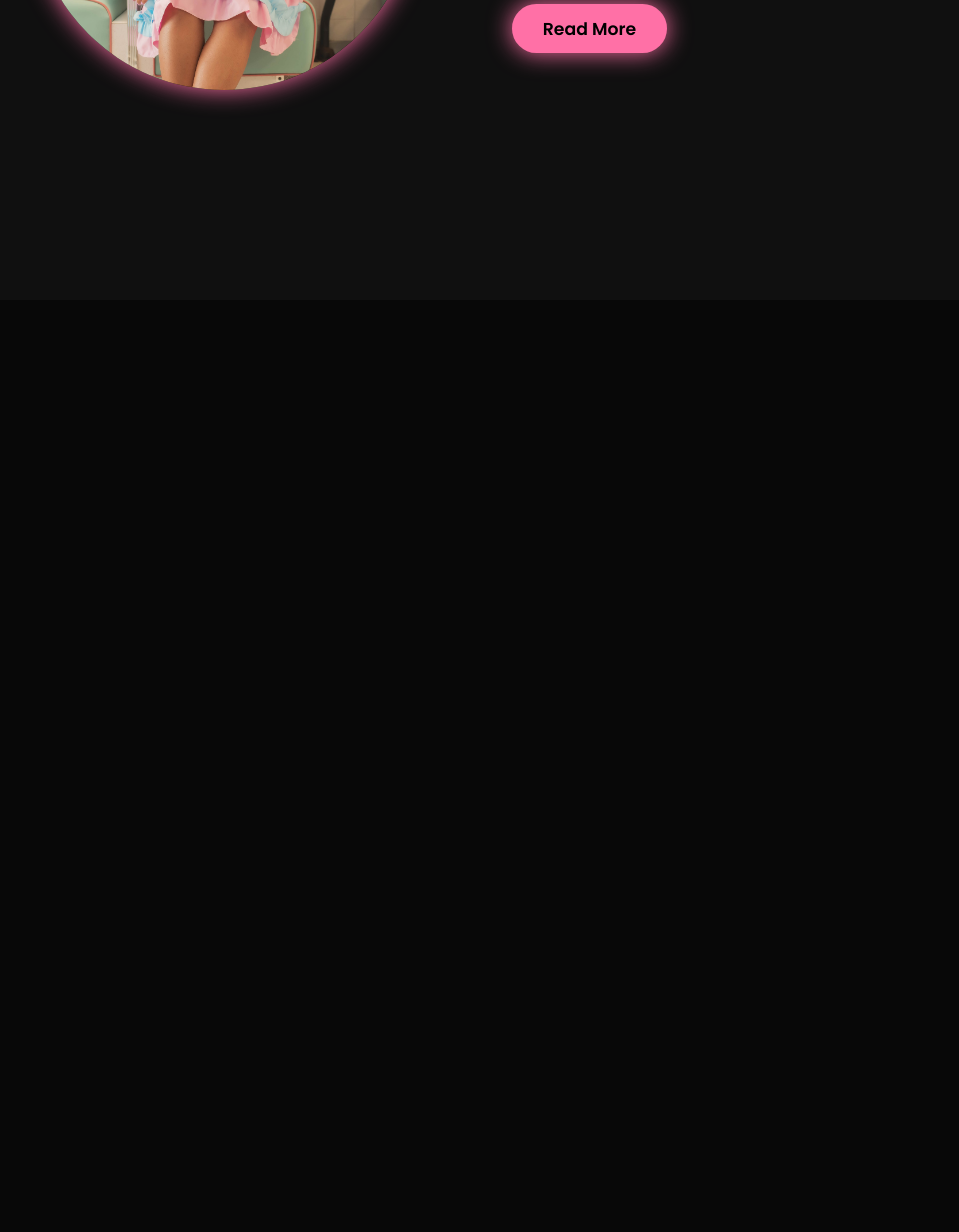
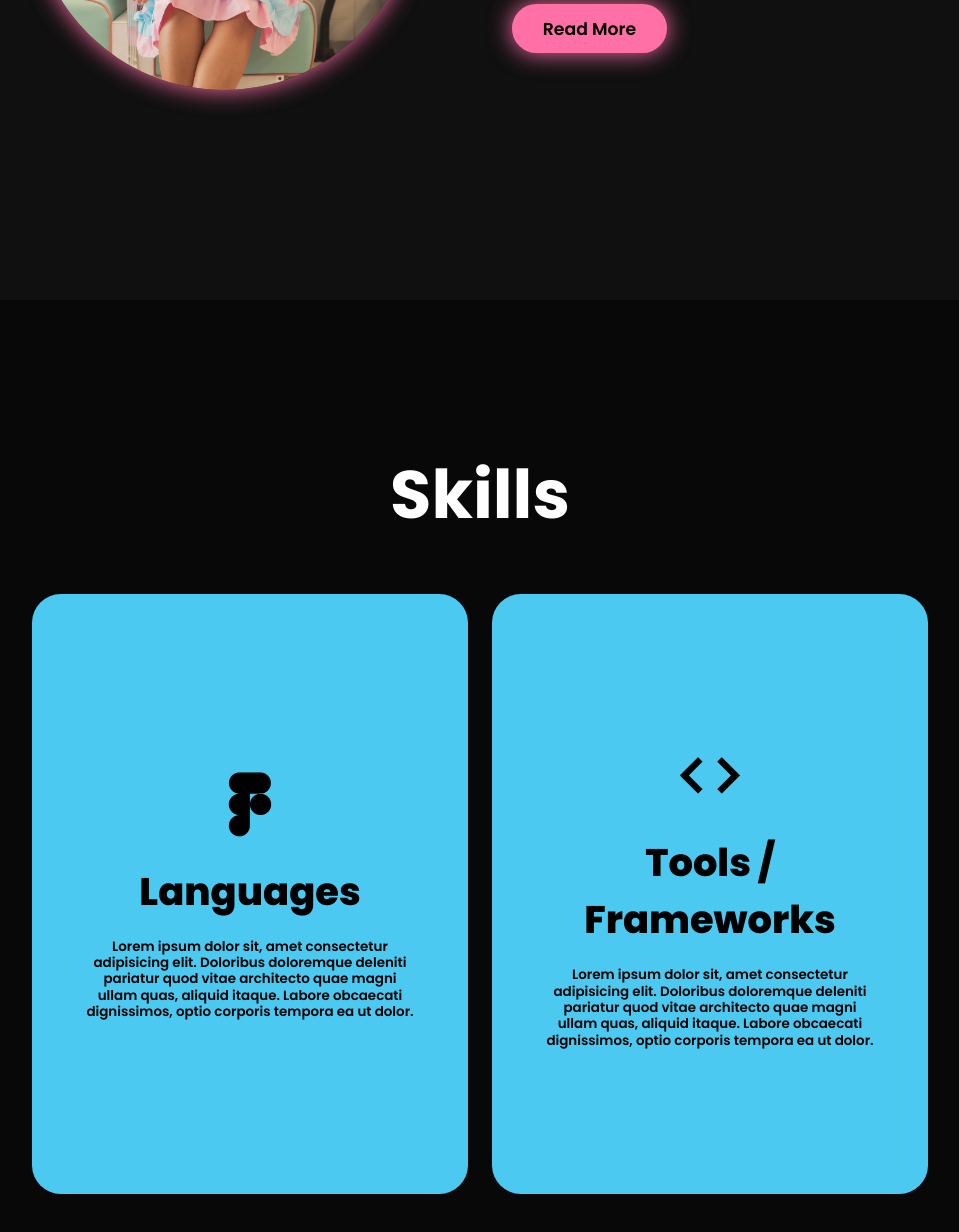
Before and after one commit to soshwosh/website, a plain HTML site: page index.html in a window 1280 px wide. Shown: the part 1510-2742 px from the top of the page, without its empty margins (160-1119 px from the left). Before the commit the page ends 1810 px from the top, so only its background shows below. Drawn offline with nearby package versions, Linux system fonts and the light colour scheme.

Commit message:
added and styled skills section

```diff
--- a/index.html
+++ b/index.html
@@ -65,8 +65,31 @@
             <p>Lorem ipsum dolor sit amet consectetur adipisicing elit. Recusandae voluptatibus minus commodi! Ratione necessitatibus mollitia fuga dolorum odit nihil ipsam, perferendis vitae voluptatibus, quidem velit repellat quibusdam atque! Similique, sequi!</p>
             <a href="#" class="btn">Read More</a>
         </div>
+    </section>
 
+    <section class="skills" id="skills">
+        <h2 class="heading">Skills</h2>
+
+        <div class="skills-container">
+            <div class="skill-box">
+                <div class="skill-info">
+                    <i class="bx bxl-figma"></i>
+                    <h4>Languages</h4>
+                    <p>Lorem ipsum dolor sit, amet consectetur adipisicing elit. Doloribus doloremque deleniti pariatur quod vitae architecto quae magni ullam quas, aliquid itaque. Labore obcaecati dignissimos, optio corporis tempora ea ut dolor.</p>
+                </div>
+            </div>
+
+            <div class="skill-box">
+                <div class="skill-info">
+                    <i class="bx bx-code"></i>
+                    <h4>Tools / Frameworks</h4>
+                    <p>Lorem ipsum dolor sit, amet consectetur adipisicing elit. Doloribus doloremque deleniti pariatur quod vitae architecto quae magni ullam quas, aliquid itaque. Labore obcaecati dignissimos, optio corporis tempora ea ut dolor.</p>
+                </div>
+            </div>
+        </div>
     </section>
+
+
 
     <script src="script.js"></script>
 </body>
--- a/style.css
+++ b/style.css
@@ -230,3 +230,60 @@ section {
 ::-webkit-scrollbar-track{
     background-color: var(--bg-color);
 }
+
+.heading {
+    text-align: center;
+    font-size: 7rem;
+    margin: 5rem 0;
+}
+.skills {
+    background-color: var(--bg-color);
+    color: black;
+}
+.skills h2 {
+    color: var(--text-color);
+}
+.skills-container {
+    display: grid;
+    grid-template-columns: repeat(auto-fit, minmax(300px, 1fr));
+    align-items: center;
+    gap: 2.5rem;
+}
+.skill-box {
+    display: flex;
+    align-items: center;
+    justify-content: center;
+    background-color: var(--main-blue);
+    height: 600px;
+    border-radius: 3rem;
+    cursor:pointer;
+    border: 5px solid transparent;
+    transition: 0.4s ease-in-out;
+}
+.skill-box:hover {
+    background: var(--second-bg-color);
+    color: var(--main-blue);
+    border: 5px solid var(--main-blue);
+    transform: scale(1.03);
+}
+.skill-info {
+    display: flex;
+    flex-direction: column;
+    text-align: center;
+    justify-content: center;
+    align-items: center;
+    padding: 5rem;
+}
+.skill-info h4 {
+    font-size: 4rem;
+    margin: 2rem;
+    font-weight: 800;
+}
+.skill-info p {
+    font-size: 1.4rem;
+    font-weight: 600;
+    line-height: 1.7rem;
+}
+.skill-info i {
+    font-size: 8rem;
+}
```
